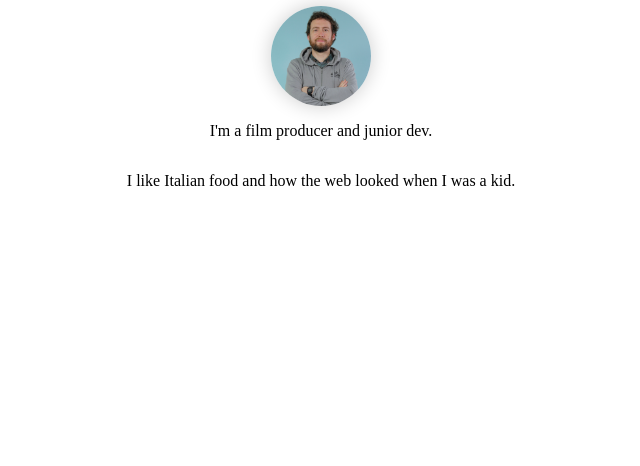
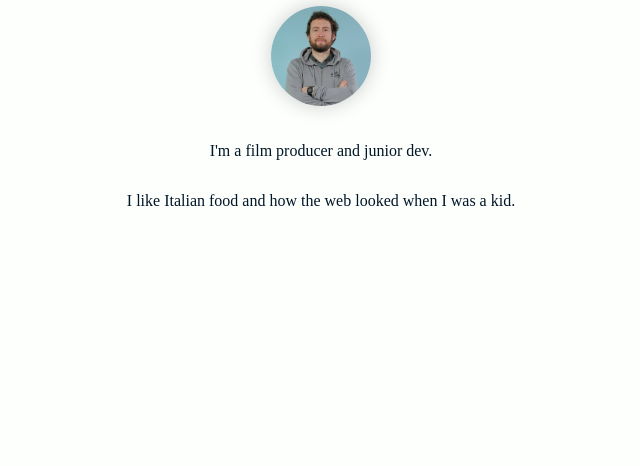
Before and after one commit to v-h-z/v-h-z.github.io, a plain HTML site: page index.html in a window 1280 px wide. Shown: the part 334-800 px from the top of the page, without its empty margins (319-959 px from the left). Drawn offline with Linux system fonts and the light colour scheme.

Commit message:
changed margin and colors

```diff
--- a/css/components/avatars.css
+++ b/css/components/avatars.css
@@ -6,4 +6,5 @@
   box-shadow: 0 0 20px rgba(0,0,0,0.2);
   background-position: center;
   background-size: cover;
+  margin: 20px;
 }
--- a/css/style.css
+++ b/css/style.css
@@ -2,6 +2,8 @@
 
 body {
   margin: 0;
+  background-color: #fdfffc;
+  color: #011627;
 }
 
 .container {
```
